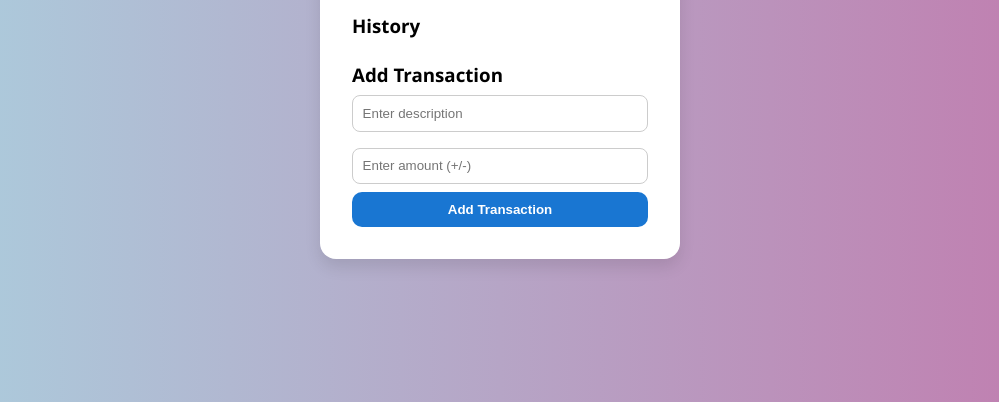
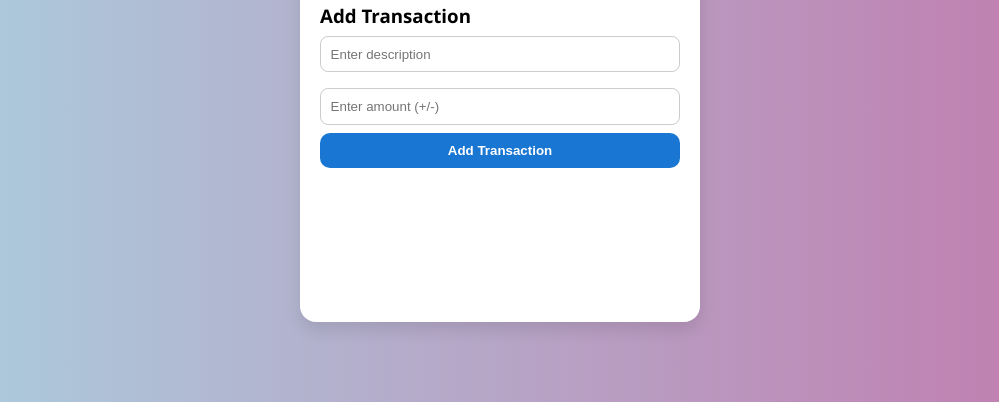
Before and after one commit to Gaanasri-05/My-Expense-Tracker-, a plain HTML site: page index.html in a window 1280 px wide. Shown: the part 398-800 px from the top of the page, without its empty margins (140-1139 px from the left). Drawn offline with Linux system fonts and the light colour scheme.

Commit message:
updayed successfully

```diff
--- a/script.js
+++ b/script.js
@@ -43,10 +43,18 @@ function updateDOM() {
 function updateValues() {
   const amounts = transactions.map(t => t.amount);
   const total = amounts.reduce((acc, item) => acc + item, 0).toFixed(2);
-  const incomeTotal = amounts.filter(a => a > 0).reduce((acc, item) => acc + item, 0).toFixed(2);
-  const expenseTotal = (amounts.filter(a => a < 0).reduce((acc, item) => acc + item, 0) * -1).toFixed(2);
+  const incomeTotal = amounts
+    .filter(a => a > 0)
+    .reduce((acc, item) => acc + item, 0)
+    .toFixed(2);
+  const expenseTotal = (
+    amounts
+      .filter(a => a < 0)
+      .reduce((acc, item) => acc + item, 0) * -1
+  ).toFixed(2);
 
-  balance.innerText = '₹${total}';
-  income.innerText = '+₹${incomeTotal}';
-  expense.innerText = '-₹${expenseTotal}';
+  // ✅ Use backticks for template strings
+  balance.innerText = `₹${total}`;
+  income.innerText = `+₹${incomeTotal}`;
+  expense.innerText = `-₹${expenseTotal}`;
 }
--- a/style.css
+++ b/style.css
@@ -15,11 +15,15 @@ body {
 }
 
 .container {
-  width: 360px;
-  padding: 2rem;
+  width: 400px;
+  margin: 0 auto;
+  padding: 20px;
   background: #fff;
   box-shadow: 0 8px 16px rgba(0,0,0,0.1);
   border-radius: 16px;
+  height: 80vh;
+  display: flex;
+  flex-direction: column;
 }
 
 h2 {
@@ -62,11 +66,15 @@ h2 {
 
 .list {
   list-style: none;
+  max-height: 250px;
+  overflow-y: auto;
+  padding-right: 10px;
   margin-bottom: 1.5rem;
 }
 
 .list li {
   background: #fafafa;
+
   padding: 10px;
   border-left: 5px solid;
   margin: 8px 0;
```
